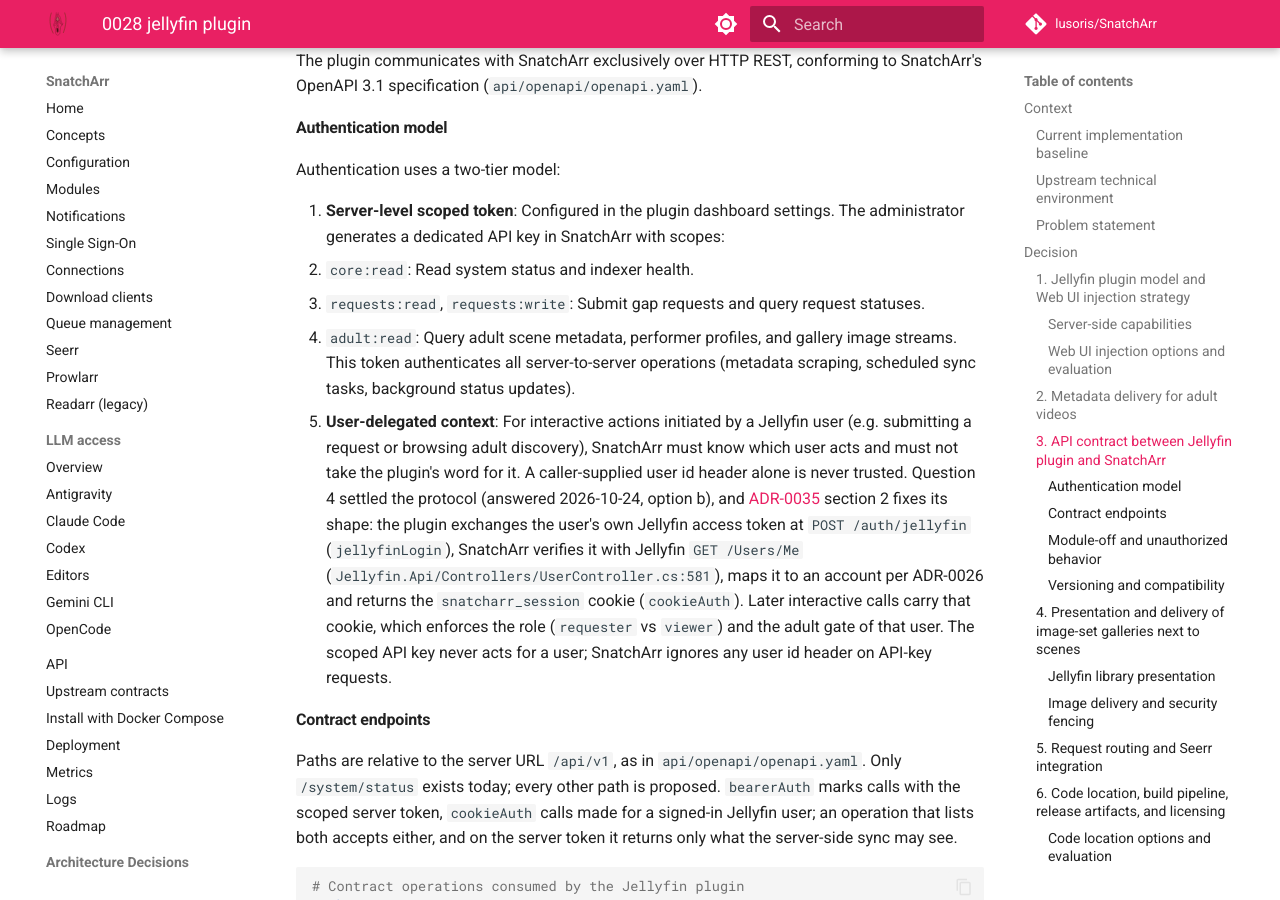
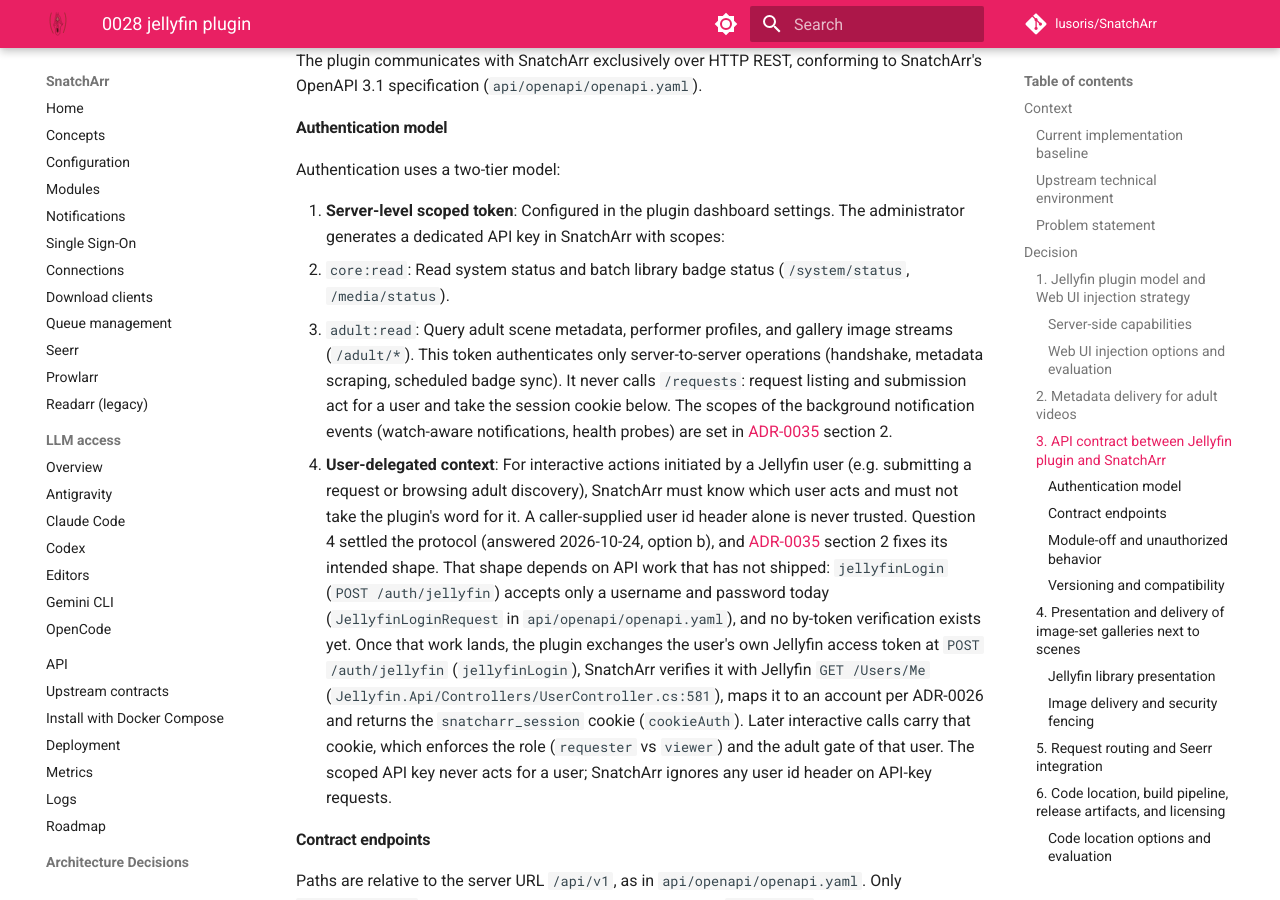
Before and after one commit to lusoris/SnatchArr, an MkDocs documentation site: the page built from docs/adr/0028-jellyfin-plugin.md, in a window 1280 px wide and 900 px high, scrolled down 6792 px. Built offline with MkDocs 1.6.1 and Material for MkDocs 9.7.7, drawn with Linux system fonts in a browser that asks for light colours; comment, search, counter and statistics services are not loaded.

Commit message:
docs(adr): mark the ADR-0028 token exchange as pending and trim server scopes
jellyfinLogin accepts only a username and password today, so the
section now states that the token exchange depends on API work that has
not shipped. The server token loses the requests scopes, since both
/requests operations take the session cookie, and its scopes now name
the operations they cover.

Refs #567

Signed-off-by: lusoris <lusoris@proton.me>

```diff
--- a/docs/adr/0028-jellyfin-plugin.md
+++ b/docs/adr/0028-jellyfin-plugin.md
@@ -125,11 +125,10 @@
 Authentication uses a two-tier model:
 
 1. **Server-level scoped token**: Configured in the plugin dashboard settings. The administrator generates a dedicated API key in SnatchArr with scopes:
-   - `core:read`: Read system status and indexer health.
-   - `requests:read`, `requests:write`: Submit gap requests and query request statuses.
-   - `adult:read`: Query adult scene metadata, performer profiles, and gallery image streams.
-   This token authenticates all server-to-server operations (metadata scraping, scheduled sync tasks, background status updates).
-2. **User-delegated context**: For interactive actions initiated by a Jellyfin user (e.g. submitting a request or browsing adult discovery), SnatchArr must know which user acts and must not take the plugin's word for it. A caller-supplied user id header alone is never trusted. Question 4 settled the protocol (answered 2026-10-24, option b), and [ADR-0035](0035-jellyfin-integration.md) section 2 fixes its shape: the plugin exchanges the user's own Jellyfin access token at `POST /auth/jellyfin` (`jellyfinLogin`), SnatchArr verifies it with Jellyfin `GET /Users/Me` (`Jellyfin.Api/Controllers/UserController.cs:581`), maps it to an account per ADR-0026 and returns the `snatcharr_session` cookie (`cookieAuth`). Later interactive calls carry that cookie, which enforces the role (`requester` vs `viewer`) and the adult gate of that user. The scoped API key never acts for a user; SnatchArr ignores any user id header on API-key requests.
+   - `core:read`: Read system status and batch library badge status (`/system/status`, `/media/status`).
+   - `adult:read`: Query adult scene metadata, performer profiles, and gallery image streams (`/adult/*`).
+   This token authenticates only server-to-server operations (handshake, metadata scraping, scheduled badge sync). It never calls `/requests`: request listing and submission act for a user and take the session cookie below. The scopes of the background notification events (watch-aware notifications, health probes) are set in [ADR-0035](0035-jellyfin-integration.md) section 2.
+2. **User-delegated context**: For interactive actions initiated by a Jellyfin user (e.g. submitting a request or browsing adult discovery), SnatchArr must know which user acts and must not take the plugin's word for it. A caller-supplied user id header alone is never trusted. Question 4 settled the protocol (answered 2026-10-24, option b), and [ADR-0035](0035-jellyfin-integration.md) section 2 fixes its intended shape. That shape depends on API work that has not shipped: `jellyfinLogin` (`POST /auth/jellyfin`) accepts only a username and password today (`JellyfinLoginRequest` in `api/openapi/openapi.yaml`), and no by-token verification exists yet. Once that work lands, the plugin exchanges the user's own Jellyfin access token at `POST /auth/jellyfin` (`jellyfinLogin`), SnatchArr verifies it with Jellyfin `GET /Users/Me` (`Jellyfin.Api/Controllers/UserController.cs:581`), maps it to an account per ADR-0026 and returns the `snatcharr_session` cookie (`cookieAuth`). Later interactive calls carry that cookie, which enforces the role (`requester` vs `viewer`) and the adult gate of that user. The scoped API key never acts for a user; SnatchArr ignores any user id header on API-key requests.
 
 #### Contract endpoints
 
```
